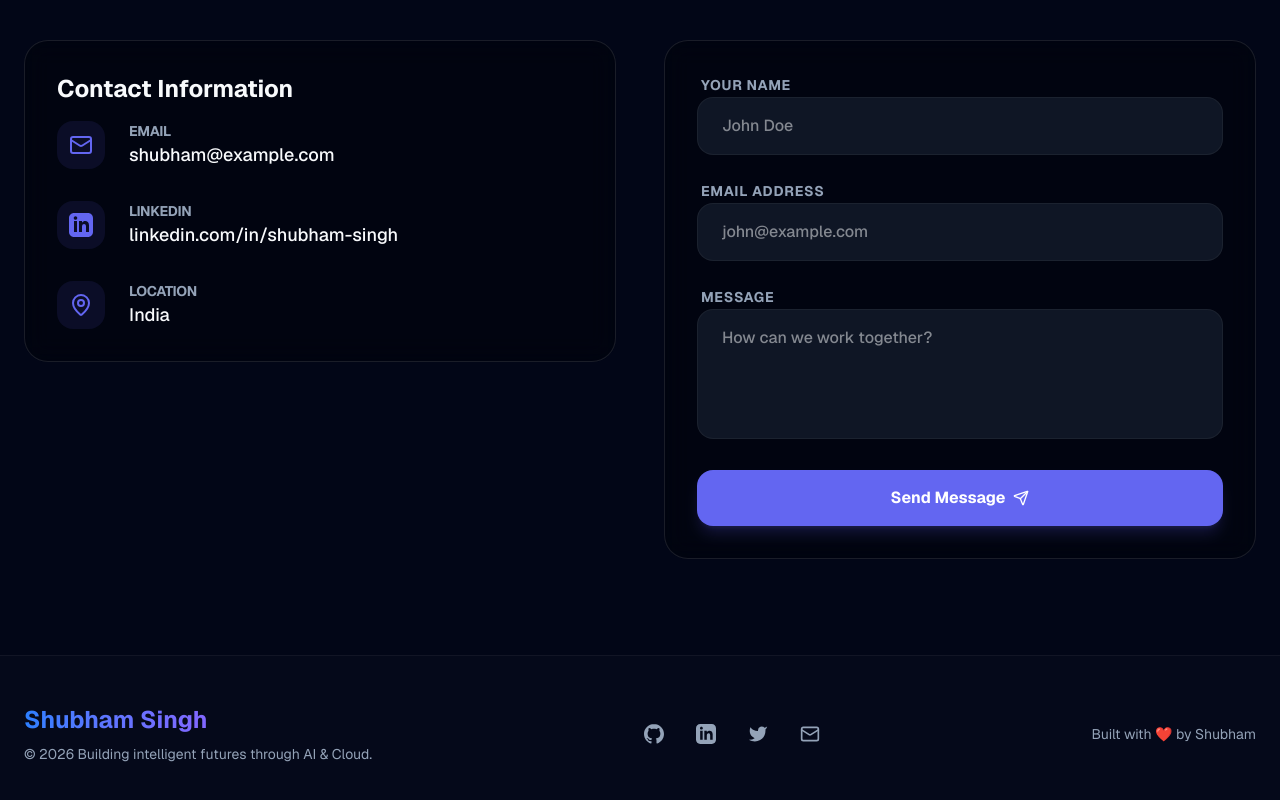
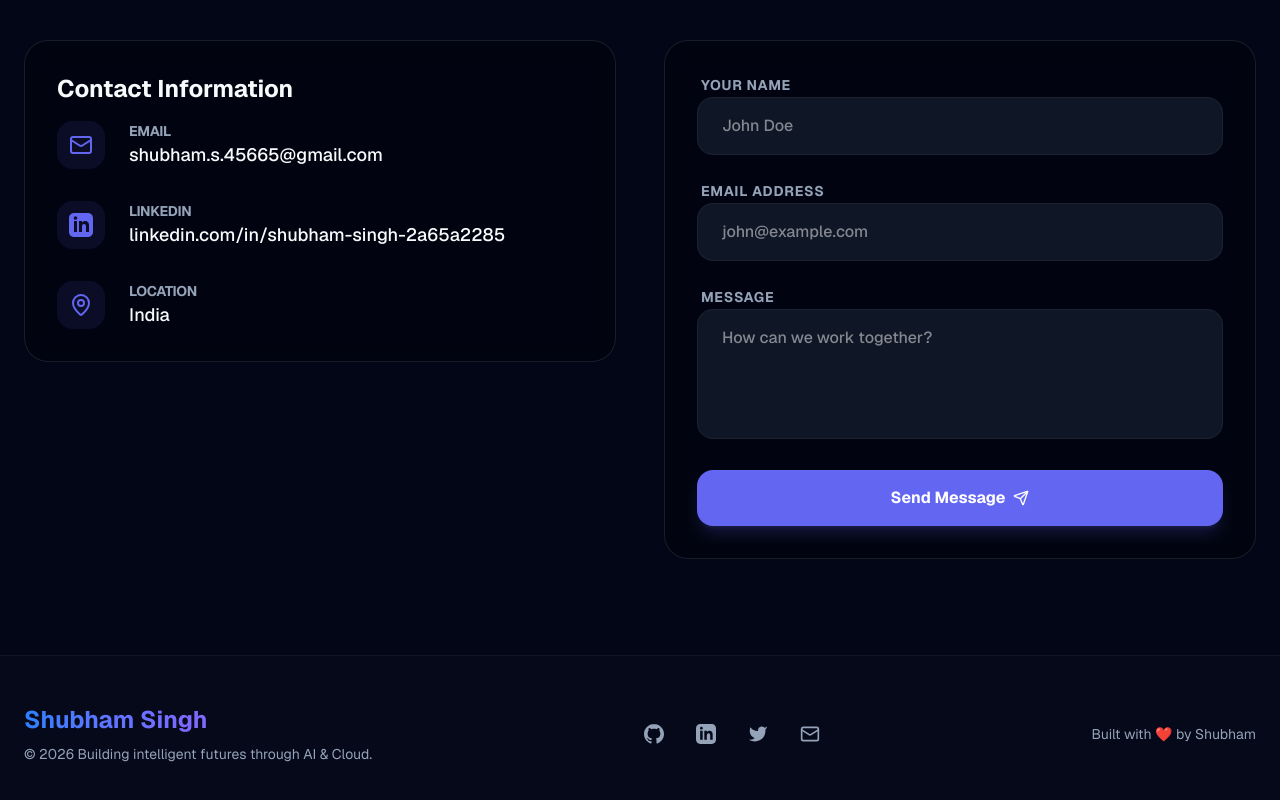
Before and after one commit to shubhamsingh-s/Portfolio, a Next.js app: page / in a window 1280 px wide. Shown: the part 3315-4115 px from the top of the page. Built offline with nearby package versions, Linux system fonts and the light colour scheme.

Commit message:
Update contact details and social links

```diff
--- a/src/components/Contact.tsx
+++ b/src/components/Contact.tsx
@@ -39,7 +39,7 @@ const Contact = () => {
                 </div>
                 <div>
                   <p className="text-sm text-muted-foreground uppercase font-bold tracking-tight">Email</p>
-                  <a href="mailto:shubham@example.com" className="text-lg font-medium hover:text-accent transition-colors">shubham@example.com</a>
+                  <a href="mailto:shubham.s.45665@gmail.com" className="text-lg font-medium hover:text-accent transition-colors">shubham.s.45665@gmail.com</a>
                 </div>
               </div>
 
@@ -49,7 +49,7 @@ const Contact = () => {
                 </div>
                 <div>
                   <p className="text-sm text-muted-foreground uppercase font-bold tracking-tight">LinkedIn</p>
-                  <a href="#" className="text-lg font-medium hover:text-accent transition-colors">linkedin.com/in/shubham-singh</a>
+                  <a href="https://www.linkedin.com/in/shubham-singh-2a65a2285" className="text-lg font-medium hover:text-accent transition-colors">linkedin.com/in/shubham-singh-2a65a2285</a>
                 </div>
               </div>
 
--- a/src/components/Footer.tsx
+++ b/src/components/Footer.tsx
@@ -16,16 +16,16 @@ const Footer = () => {
           </div>
 
           <div className="flex items-center gap-8">
-             <a href="#" className="text-muted-foreground hover:text-accent transition-colors">
+             <a href="https://github.com/shubhamsingh-s" className="text-muted-foreground hover:text-accent transition-colors">
                <svg className="w-5 h-5 fill-current" viewBox="0 0 24 24"><path d="M12 0c-6.626 0-12 5.373-12 12 0 5.302 3.438 9.8 8.207 11.387.599.111.793-.261.793-.577v-2.234c-3.338.726-4.041-1.416-4.041-1.416-.546-1.387-1.333-1.756-1.333-1.756-1.089-.745.083-.729.083-.729 1.205.084 1.839 1.237 1.839 1.237 1.07 1.834 2.807 1.304 3.492.997.107-.775.418-1.305.762-1.604-2.665-.305-5.467-1.334-5.467-5.931 0-1.311.469-2.381 1.236-3.221-.124-.303-.535-1.524.117-3.176 0 0 1.008-.322 3.301 1.23.957-.266 1.983-.399 3.003-.404 1.02.005 2.047.138 3.006.404 2.291-1.552 3.297-1.23 3.297-1.23.653 1.653.242 2.874.118 3.176.77.84 1.235 1.911 1.235 3.221 0 4.609-2.807 5.624-5.479 5.921.43.372.823 1.102.823 2.222v3.293c0 .319.192.694.801.576 4.765-1.589 8.199-6.086 8.199-11.386 0-6.627-5.373-12-12-12z"/></svg>
              </a>
-             <a href="#" className="text-muted-foreground hover:text-accent transition-colors">
+             <a href="https://www.linkedin.com/in/shubham-singh-2a65a2285" className="text-muted-foreground hover:text-accent transition-colors">
                <svg className="w-5 h-5 fill-current" viewBox="0 0 24 24"><path d="M19 0h-14c-2.761 0-5 2.239-5 5v14c0 2.761 2.239 5 5 5h14c2.761 0 5-2.239 5-5v-14c0-2.761-2.239-5-5-5zm-11 19h-3v-11h3v11zm-1.5-12.268c-.966 0-1.75-.79-1.75-1.764s.784-1.764 1.75-1.764 1.75.79 1.75 1.764-.783 1.764-1.75 1.764zm13.5 12.268h-3v-5.604c0-3.368-4-3.113-4 0v5.604h-3v-11h3v1.765c1.396-2.586 7-2.777 7 2.476v6.759z"/></svg>
              </a>
              <a href="#" className="text-muted-foreground hover:text-accent transition-colors">
                <svg className="w-5 h-5 fill-current" viewBox="0 0 24 24"><path d="M23 3a10.9 10.9 0 0 1-3.14 1.53 4.48 4.48 0 0 0-7.86 3v1A10.66 10.66 0 0 1 3 4s-4 9 5 13a11.64 11.64 0 0 1-7 2c9 5 20 0 20-11.5a4.5 4.5 0 0 0-.08-.83A7.72 7.72 0 0 0 23 3z"/></svg>
              </a>
-             <a href="#" className="text-muted-foreground hover:text-accent transition-colors"><Mail className="w-5 h-5" /></a>
+             <a href="mailto:shubham.s.45665@gmail.com" className="text-muted-foreground hover:text-accent transition-colors"><Mail className="w-5 h-5" /></a>
           </div>
 
           <div className="text-sm text-muted-foreground">
```
